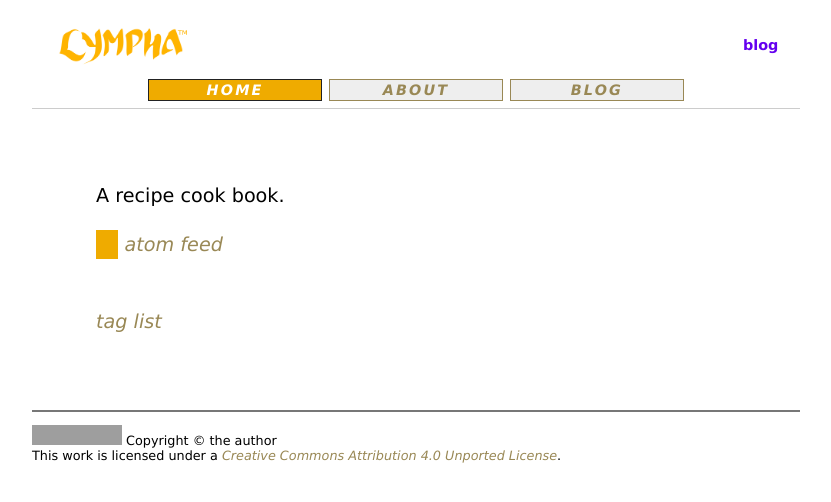
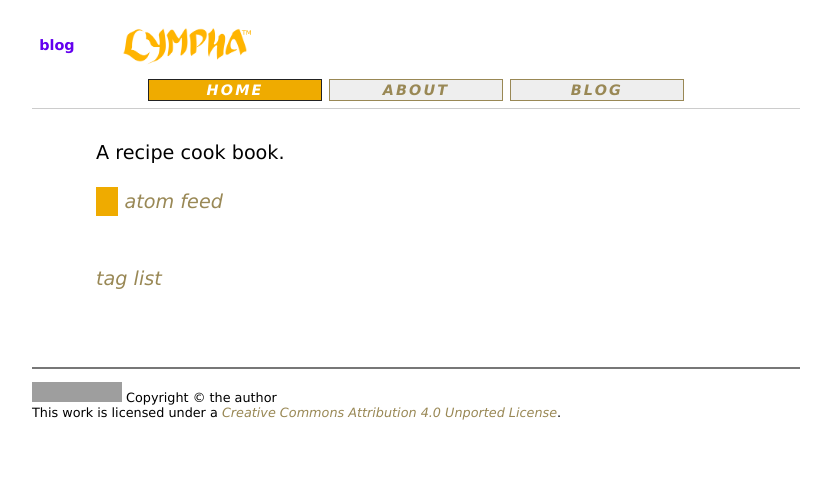
Before and after one commit to RickardHultgren/lymphablog, a Jekyll site: the page built from index.md, in a window 1280 px wide. Shown: the top 502 px of the page, without its empty margins (232-1063 px from the left). Built offline with Jekyll 4.4.1, drawn with Linux system fonts in a browser that asks for light colours; some web fonts are replaced; our own code applies the rules of GitHub Pages for plain Markdown files; grey boxes are pictures that could not be loaded.

Commit message:
Update header.html

```diff
--- a/_includes/header.html
+++ b/_includes/header.html
@@ -9,8 +9,8 @@ function changeMenu() {
 </script>
 <div class="container" style="">
 	<div id="menubig" style="overflow:hidden;font-size:1.5vw; text-align:center; " id="thetop">
-		<div style="font-size:1.5vw;margin:0vw ;width:60vw;float:left; margin-bottom:.5em;"><a href="index"><img id="logopic" style="height:2.5em;width:auto;margin:0.66em 0em 0em 1.33em; position: relative;" src="logo.png">
-		</a><span style="float:right;display:block;padding:2em 1.5em 0em  0.5em;font-size:0.75em;letter-spacing:0em;color:#6400EF;font-weight:bold;">blog</span><br>
+		<div style="font-size:1.5vw;margin:0vw ;width:60vw;float:left; margin-bottom:.5em;"><span style="float:left;display:block;padding:2em 1.5em 0em  0.5em;font-size:0.75em;letter-spacing:0em;color:#6400EF;font-weight:bold;">blog</span><a href="index"><img id="logopic" style="height:2.5em;width:auto;margin:0.66em 0em 0em 1.33em; position: relative;float:left;" src="logo.png">
+		</a><br>
 	<div style="border-bottom:0.1em solid #cccccc;margin-top:-1em;text-align:center;z-index:3;width:60vw;position:absolute;top:5em;font-family:'Signika Negative', 'Lucida Sans Unicode', 'Lucida Grande', sans-serif, Helvetica, Arial;">
 		<a id="indextext" href="index"><div class="menu2" id="index" style="font-family:'Signika Negative', 'Lucida Sans Unicode', 'Lucida Grande', sans-serif, Helvetica, Arial;">HOME</div></a>
 		<!--a id="prototypetext" href="demo"><div class="menu2" id="prototype" style="font-family:'Signika Negative', 'Lucida Sans Unicode', 'Lucida Grande', sans-serif, Helvetica, Arial;">PROTOTYPE</div></a-->
@@ -19,7 +19,8 @@ function changeMenu() {
 	</div>
 <br><br></div></div></div>
 <div id="menusmall" style="text-align:center;">
-	<a style="vertical-align:top;" href="index"><img src="logo.png" alt="LYMPHA" style="height:auto;width:60vw;margin-right:4em;vertical-align:bottom;"></a><br><div style="float:center;display:block;padding:2em 1.5em 0em  0.5em;position:relative;font-size:0.75em;letter-spacing:0em;color:#6400EF;font-weight:bold;text-align:center;z-index:6;">blog</div>
+	<a style="vertical-align:top;" href="index"><img src="logo.png" alt="LYMPHA" style="height:auto;width:60vw;margin-right:4em;vertical-align:bottom;"></a><br><div style="
+		:center;display:block;padding:2em 1.5em 0em  0.5em;position:relative;font-size:0.75em;letter-spacing:0em;color:#6400EF;font-weight:bold;text-align:center;z-index:6;">blog</div>
 	<div style="width:4em;height:4em;position:absolute;"> </div><div class="menubutton" style="font-style:normal;vertical-align:top;color:#EFAB00;margin-bottom:-0em;font-size:20vw;border:none;display:inline-block;position: absolute;right:-.25em;top:-.38em; z-index:1; " onclick="changeMenu();">&#8801;</div><BR>
 	<div id="menuish" style="width=100%;display:none;position:relative;z-index:1;">
 		<a href="index"><div id="indexsmall" class="menu2">HOME</div></a>
```
